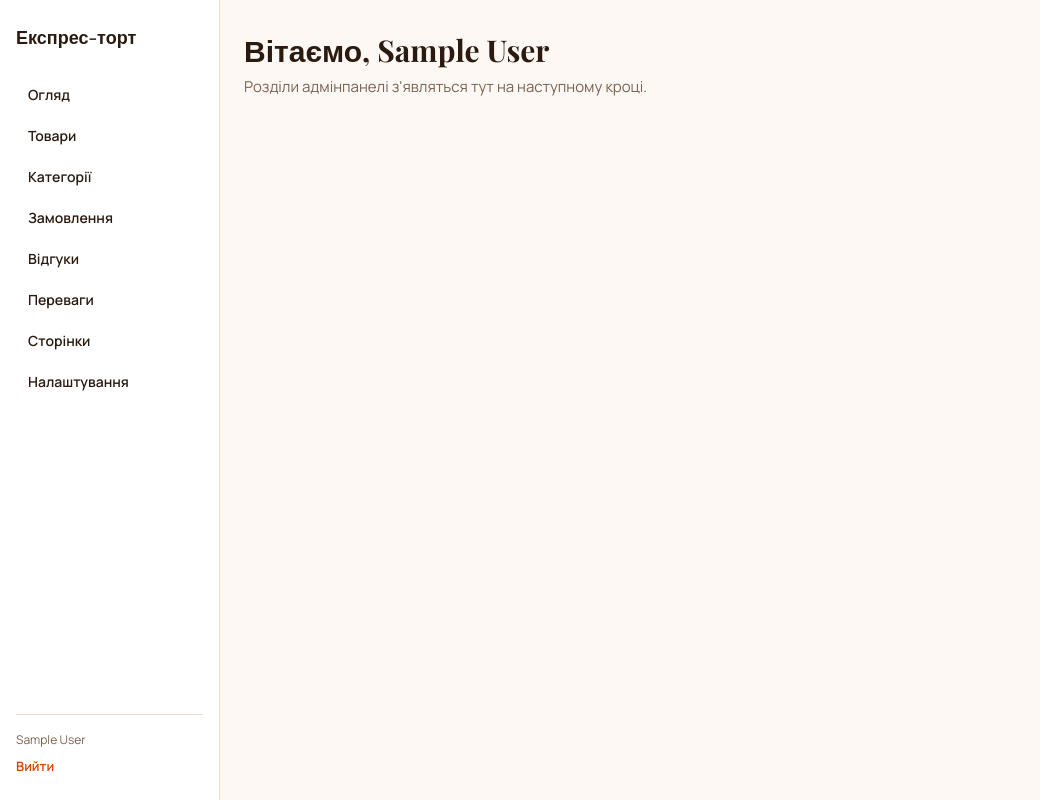
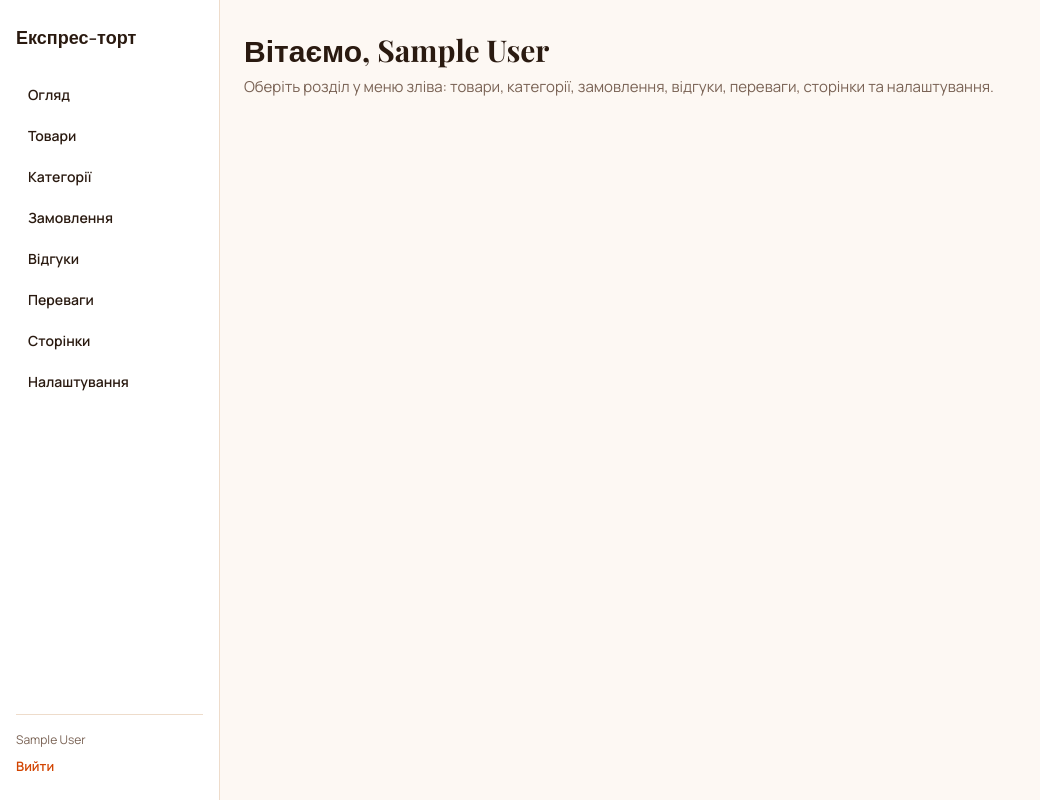
Before and after one commit to exprestort-jpg/exprestort, a Next.js app: page /admin in a window 1280 px wide. Shown: the whole page, without its empty margins (0-1040 px from the left). Built offline with nearby package versions, Linux system fonts and the light colour scheme; no server answers; sample sign-in values are in the browser's storage; a web font is replaced by a local one.

Commit message:
update test

```diff
--- a/src/app/admin/(protected)/page.tsx
+++ b/src/app/admin/(protected)/page.tsx
@@ -10,7 +10,8 @@ export default async function AdminHomePage() {
     <>
       <h1>Вітаємо, {user.name}</h1>
       <p style={{ color: "var(--text-secondary)", marginTop: "var(--s-8)" }}>
-        Розділи адмінпанелі з&apos;являться тут на наступному кроці.
+        Оберіть розділ у меню зліва: товари, категорії, замовлення, відгуки,
+        переваги, сторінки та налаштування.
       </p>
     </>
   );
```
